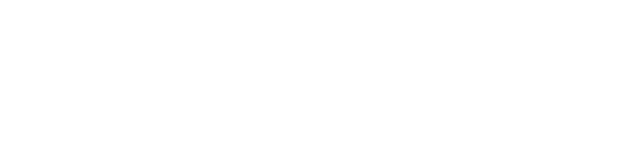
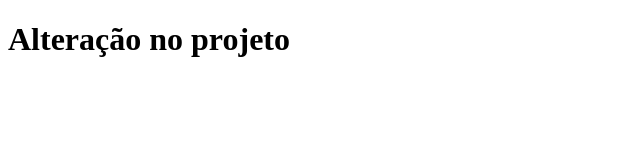
Before and after one commit to luckyzeera/repositorio-teste, a plain HTML site: page index.html in a window 1280 px wide. Shown: the whole page, without its empty margins (0-640 px from the left). Drawn offline with Linux system fonts and the light colour scheme.

Commit message:
alteração de arquivo

```diff
--- a/index.html
+++ b/index.html
@@ -4,6 +4,7 @@
     <meta charset="UTF-8">
     <meta name="viewport" content="width=device-width, initial-scale=1.0">
     <title>repositorio teste</title>
+    <h1>Alteração no projeto</h1>
 </head>
 <body>
 
```
